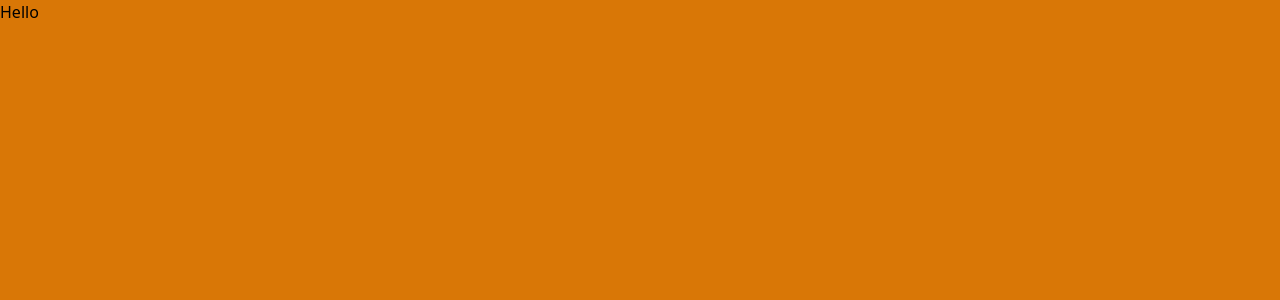
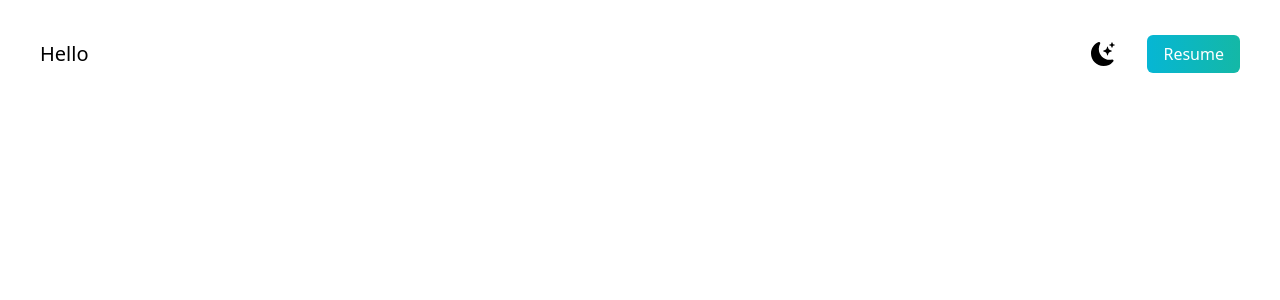
Before and after one commit to adetuadetu/Portfolio-React-Next.js-Tailwind, a Next.js app: page / in a window 1280 px wide. Shown: the top 300 px of the page. Built offline with nearby package versions, Linux system fonts and the light colour scheme.

Commit message:
postcss integration / structure of index.js

```diff
--- a/package.json
+++ b/package.json
@@ -17,6 +17,8 @@
     "react-icons": "^4.8.0"
   },
   "devDependencies": {
+    "autoprefixer": "^10.4.13",
+    "postcss": "^8.4.21",
     "tailwindcss": "^3.2.7"
   }
 }
--- a/pages/index.js
+++ b/pages/index.js
@@ -1,5 +1,5 @@
 import Head from 'next/head';
-
+import {BsFillMoonStarsFill} from 'react-icons/bs';
 
 export default function Home() {
   return (
@@ -10,9 +10,19 @@
         <meta name="viewport" content="width=device-width, initial-scale=1" />
         <link rel="icon" href="/favicon.ico" />
       </Head>
-      <main>
-          <section className='bg-amber-600 min-h-screen'>
-            <h1>Hello</h1>
+      <main className='bg-white px-10'>
+          <section className='min-h-screen'>
+            <nav className='py-10 mb-12 flex justify-between'>
+              <h1 className='text-xl'>Hello</h1>
+              <ul className='flex items-center'>
+                <li>
+                  <BsFillMoonStarsFill className='cursor-pointer text-2xl
+                  '/>
+                </li>
+                <li><a className='bg-gradient-to-r from-cyan-500 to-teal-500 text-white px-4 py-2 rounded-md ml-8' href='#'>Resume</a></li>
+              </ul>
+            </nav>
+
           </section>
       </main>
     </div>
--- /dev/null
+++ b/postcss.config.js
@@ -0,0 +1,6 @@
+module.exports = {
+  plugins: {
+    tailwindcss: {},
+    autoprefixer: {},
+  },
+}
```
Also changed, not shown: 1 other file (tests, documents, lock files or other folders).
